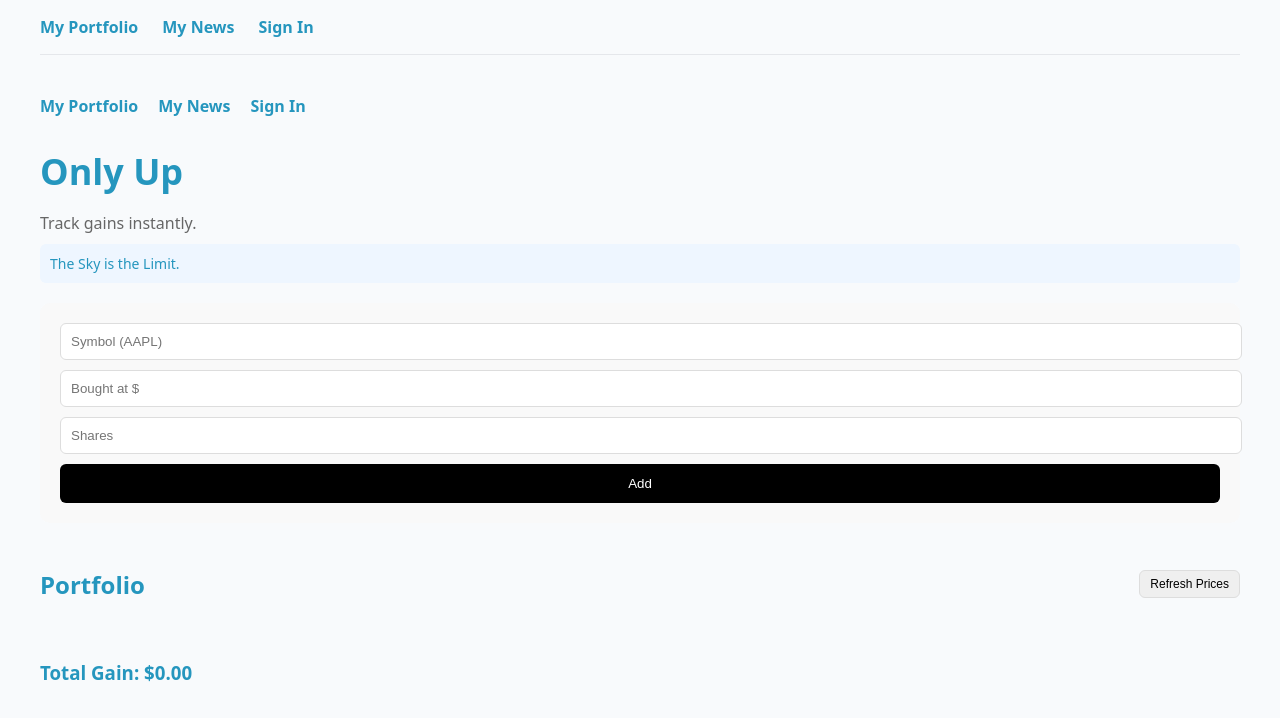
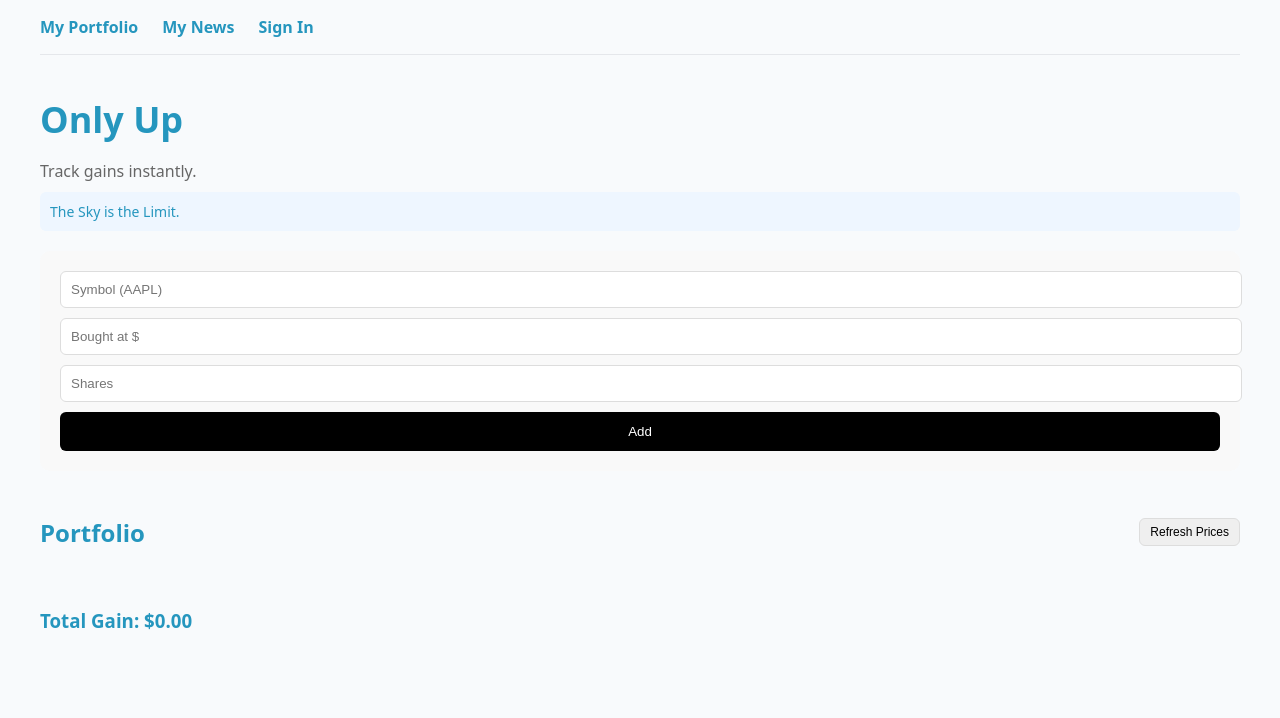
Before and after one commit to nmirpuri/Only-Up-Investing, a Next.js app: page / in a window 1280 px wide. Shown: the top 718 px of the page. Built offline with nearby package versions, Linux system fonts and the light colour scheme.

Commit message:
Update page.js

```diff
--- a/app/page.js
+++ b/app/page.js
@@ -190,19 +190,7 @@ export default function Home() {
   ============================ */
   return (
     <main style={styles.container}>
-     <nav style={{ display: "flex", gap: 20, marginBottom: 30 }}>
-  <Link href="/" style={{ textDecoration: "none", color: "#2596be", fontWeight: 600 }}>
-    My Portfolio
-  </Link>
 
-  <Link href="/news" style={{ textDecoration: "none", color: "#2596be", fontWeight: 600 }}>
-    My News
-  </Link>
-
-  <Link href="/signin" style={{ textDecoration: "none", color: "#2596be", fontWeight: 600 }}>
-    Sign In
-  </Link>
-</nav>
 
       <h1 style={styles.title}>Only Up</h1>
       <p style={styles.subtitle}>Track gains instantly.</p>
```
